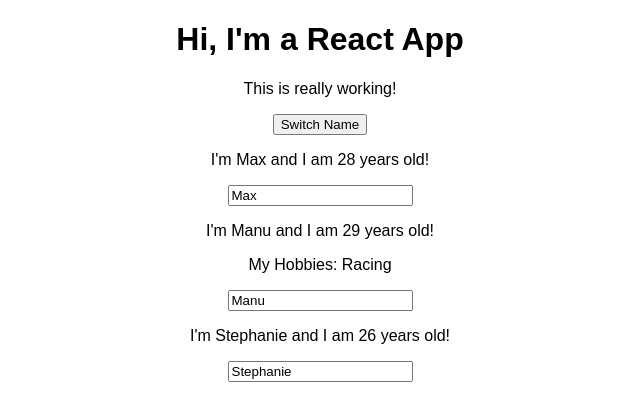
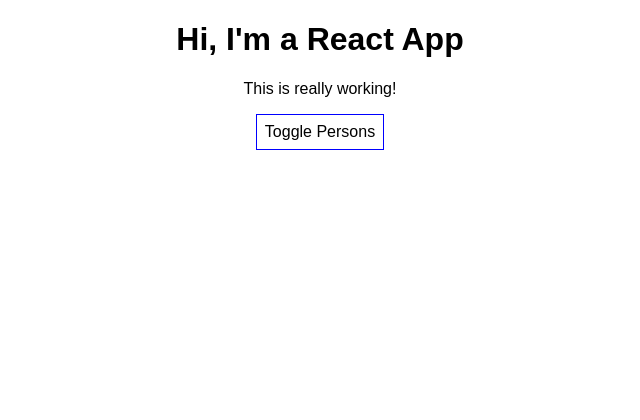
Before and after one commit to niCognition/udemy-react-complete-guide, a React (Create React App) app in the folder react-complete-guide/: page / in a window 1280 px wide. Shown: the top 420 px of the page, without its empty margins (320-960 px from the left). Built offline with nearby package versions, Linux system fonts and the light colour scheme.

Commit message:
section 4 finished code

```diff
--- a/react-complete-guide/src/App.js
+++ b/react-complete-guide/src/App.js
@@ -2,55 +2,85 @@
 import './App.css';
 import Person from './Person/Person';
 
+
 class App extends Component {
   state = {
     persons: [
-      { name: 'Max', age: 28 },
-      { name: 'Manu', age: 29 },
-      { name: 'Stephanie', age: 26 }
+      { id: 'sfdgu', name: 'Max', age: 28 },
+      { id: 'eoirt', name: 'Manu', age: 29 },
+      { id: 'cvknmb', name: 'Stephanie', age: 26 }
     ],
-    otherState: 'some other value'
+    otherState: 'some other value',
+    showPersons: false
   }
 
-  switchNameHandler = (newName) => {
-    // console.log('Was clicked!');
-    // DON'T DO THIS: this.state.persons[0].name = 'Maximilian';
-    this.setState( {
-      persons: [
-        { name: newName, age: 28 },
-        { name: 'Manu', age: 29 },
-        { name: 'Stephanie', age: 27 }
-      ]
-    } )
+  nameChangedHandler = (event, id) => {
+    const personIndex = this.state.persons.findIndex(p => {
+      return p.id === id;
+    });
+
+    const person = {
+      ...this.state.persons[personIndex]
+    };
+
+    // Alternative way to the above
+    // const person = Object.assign({}, this.state.persons[personIndex]);
+
+    person.name = event.target.value;
+
+    const persons = [...this.state.persons];
+    persons[personIndex] = person;
+
+    this.setState( {persons: persons } );
   }
 
-  nameChangedHandler = (event) => {
-    this.setState( {
-      persons: [
-        { name: 'Max', age: 28 },
-        { name: event.target.value, age: 29 },
-        { name: 'Stephanie', age: 26 }
-      ]
-    } )
+  deletePersonHandler = (personIndex) => {
+    // const persons = this.state.persons; BAD
+    // const persons = this.state.persons.slice();
+    const persons = [...this.state.persons]
+    persons.splice(personIndex, 1);
+    this.setState({ persons: persons });
   }
 
-  render () {
+  togglePersonsHandler = () => {
+    const doesShow = this.state.showPersons;
+    this.setState({ showPersons: !doesShow });
+  }
+
+  render() {
+    const style = {
+      backgroundColor: 'white',
+      font: 'inherit',
+      border: '1px solid blue',
+      padding: '8px',
+      cursor: 'pointer'
+    }
+
+    let persons = null;
+
+    if (this.state.showPersons) {
+      persons = (
+        <div>
+          {this.state.persons.map((person, index) => {
+            return <Person
+              click={() => this.deletePersonHandler(index)}
+              name={person.name}
+              age={person.age}
+              key={person.id}
+              changed={(event) => this.nameChangedHandler(event, person.id)} />
+          })}
+        </div>
+      );
+    }
+
     return (
       <div className="App">
         <h1>Hi, I'm a React App</h1>
         <p>This is really working!</p>
-        <button onClick={() => this.switchNameHandler('Maximilian!!')}>Switch Name</button>
-        <Person
-          name={this.state.persons[0].name}
-          age={this.state.persons[0].age} />
-        <Person
-          name={this.state.persons[1].name}
-          age={this.state.persons[1].age}
-          click={this.switchNameHandler.bind(this, 'Max!')}
-          changed={this.nameChangedHandler} >My Hobbies: Racing</Person>
-        <Person
-          name={this.state.persons[2].name}
-          age={this.state.persons[2].age} />
+        <button
+          style={style}
+          onClick={this.togglePersonsHandler}>Toggle Persons</button>
+        {persons}
       </div>
     );
     // return React.createElement('div', {className: 'App'}, React.createElement('h1', null, 'Does this work now?'));
--- a/react-complete-guide/src/Person/Person.js
+++ b/react-complete-guide/src/Person/Person.js
@@ -1,8 +1,10 @@
 import React from 'react';
+
+import './Person.css';
 
 const person = ( props ) => {
     return (
-        <div>
+        <div className="Person">
             <p onClick={props.click}>I'm {props.name} and I am {props.age} years old!</p>
             <p>{props.children}</p>
             <input type="text" onChange={props.changed} value={props.name} />
```
